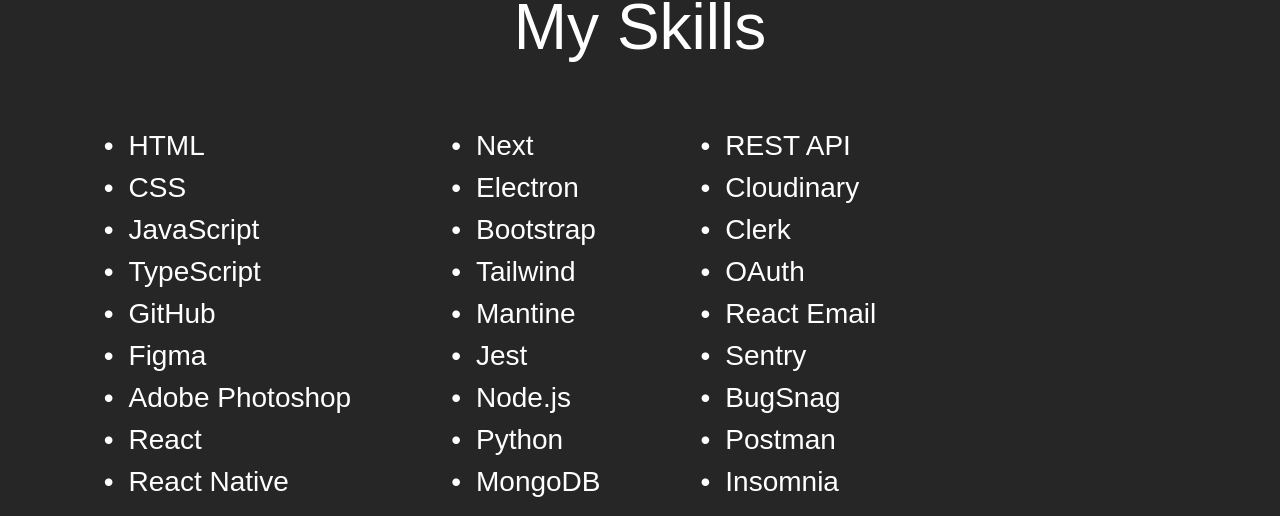
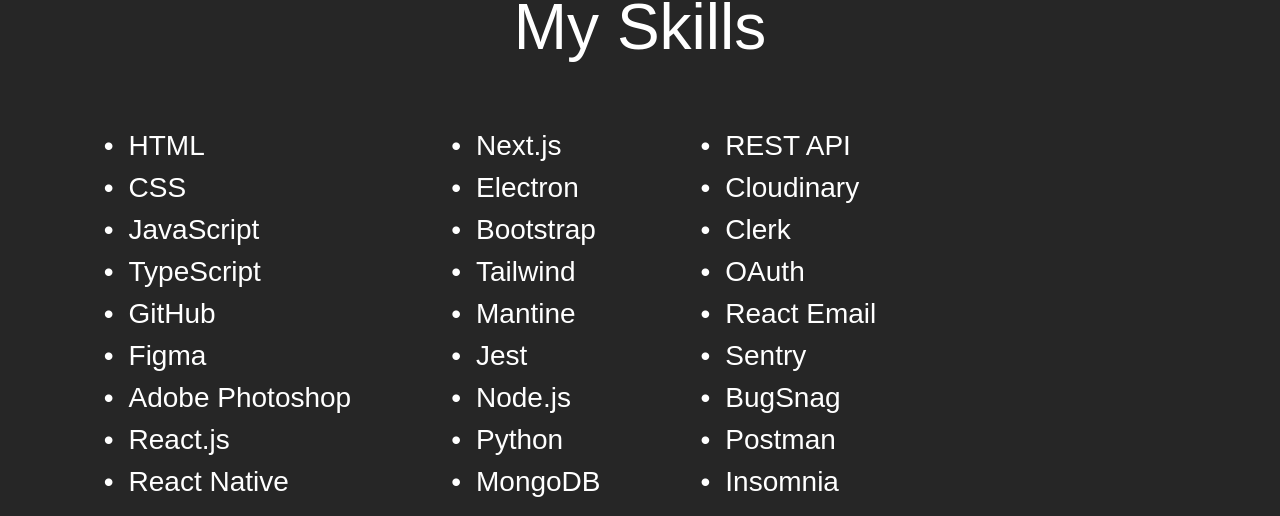
Before and after one commit to AdamBurysek/adam-code, a React (Vite) app: page / in a window 1280 px wide. Shown: the part 1693-2209 px from the top of the page. Built offline with nearby package versions, Linux system fonts and the light colour scheme; no server answers; a web font is replaced by a local one.

Commit message:
add contact translate

```diff
--- a/src/components/contact/contact.tsx
+++ b/src/components/contact/contact.tsx
@@ -98,7 +98,9 @@
           </a>
         </div>
         <div className="contact_form-container">
-          <h2>Contact Form</h2>
+          <h2>
+            {props.language === "en" ? "Contact Form" : "Kontaktní formulář"}
+          </h2>
           <form onSubmit={handleSubmit}>
             <label> {props.language === "en" ? "Name" : "Jméno"}</label>
             <input
--- a/src/components/myProjects/myProjects.css
+++ b/src/components/myProjects/myProjects.css
@@ -252,6 +252,7 @@
   justify-content: center;
   align-items: center;
   margin-top: 70px;
+  margin-bottom: 50px;
 }
 
 .github-button-link {
--- a/src/components/mySkills/mySkills.tsx
+++ b/src/components/mySkills/mySkills.tsx
@@ -38,7 +38,7 @@
       url: "https://www.adobe.com/cz/products/photoshop.html",
     },
     {
-      name: "React",
+      name: "React.js",
       url: "https://www.react.dev",
     },
     {
@@ -46,7 +46,7 @@
       url: "https://reactnative.dev",
     },
     {
-      name: "Next",
+      name: "Next.js",
       url: "https://nextjs.org/",
     },
     {
```
